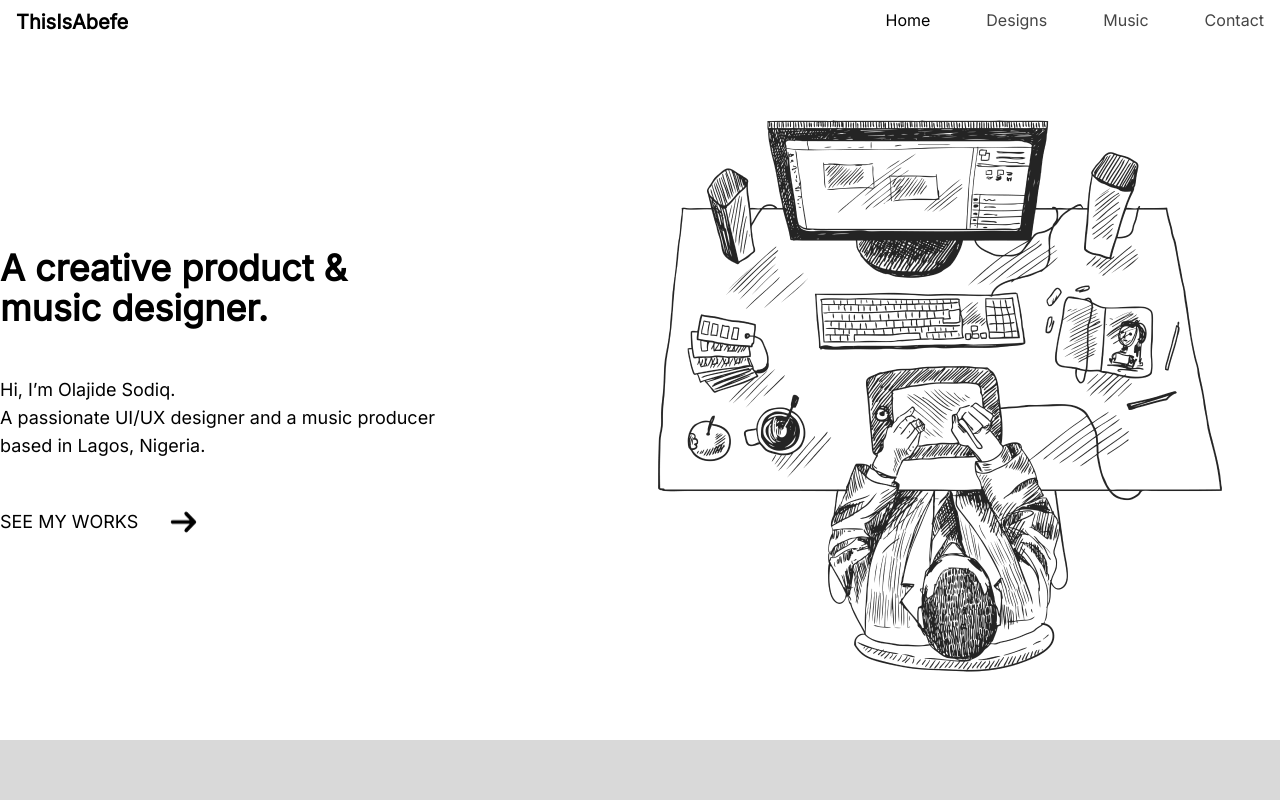
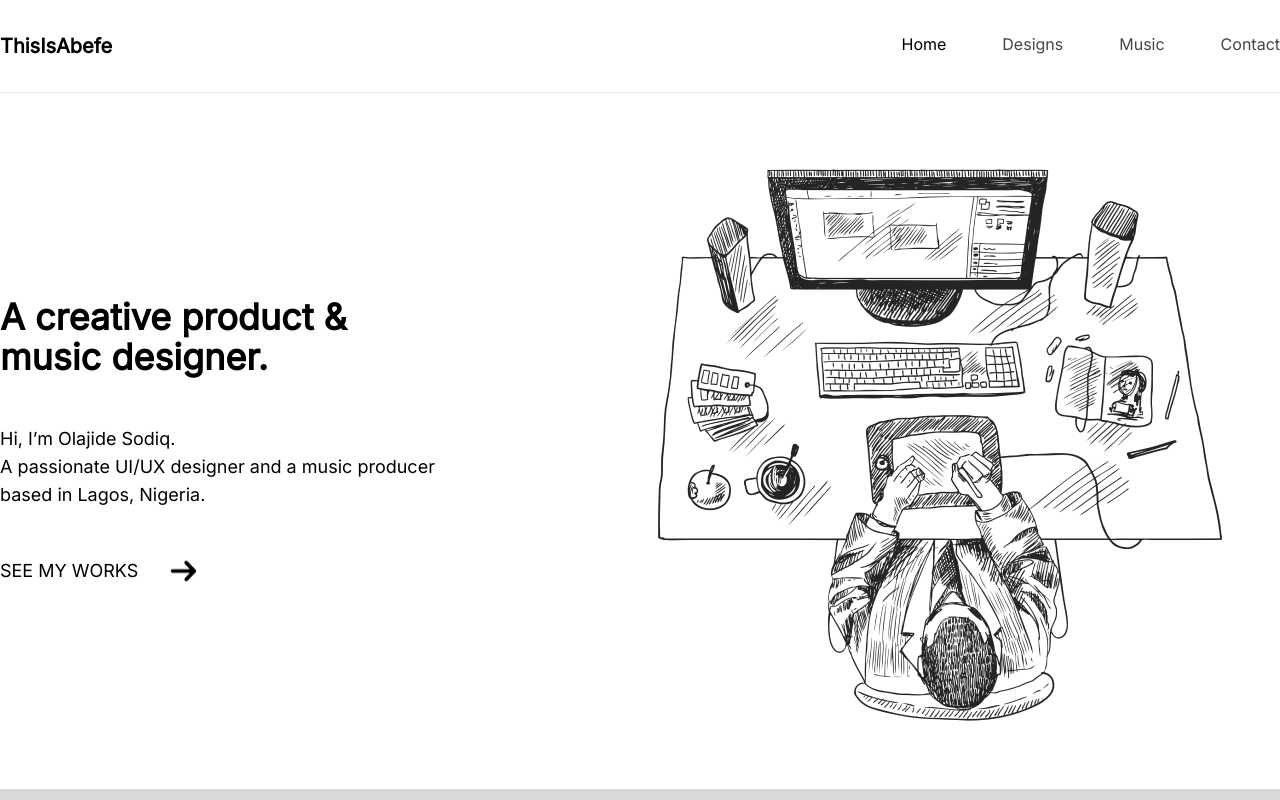
Before and after one commit to monyasau/abefe, a React (Vite) app: page / in a window 1280 px wide. Shown: the top 800 px of the page. Built offline with nearby package versions, Linux system fonts and the light colour scheme.

Commit message:
fix padding, margin issues

```diff
--- a/src/components/TopNav.jsx
+++ b/src/components/TopNav.jsx
@@ -1,17 +1,13 @@
 import { useState } from "react";
 
 export default function TopNav() {
-  let dropdownIcon = document.getElementById("dropdownMenuToggleIcon");
-  let backdrop = document.getElementById("backdrop");
-  let defaultMenu = document.getElementById("defaultNav");
-  let smNavBar = document.getElementById("smallScreenNavBar");
-  let smNavCloseBtn = document.getElementById("closeSmNav");
 
   const [menu, setMenu] = useState(false);
 
   return (
     <>
-      <div className="flex justify-between py-2 px-4">
+            <nav className=" py-6 border-b">
+      <div className="flex max-w-screen-xl w-full mx-auto justify-between py-2 md:px-0 px-4">
         <div>
           <a href="/" className="text-xl font-bold">
             ThisIsAbefe
@@ -113,6 +109,7 @@ export default function TopNav() {
           </>
         )}
       </div>
+      </nav>
     </>
   );
 }
```
